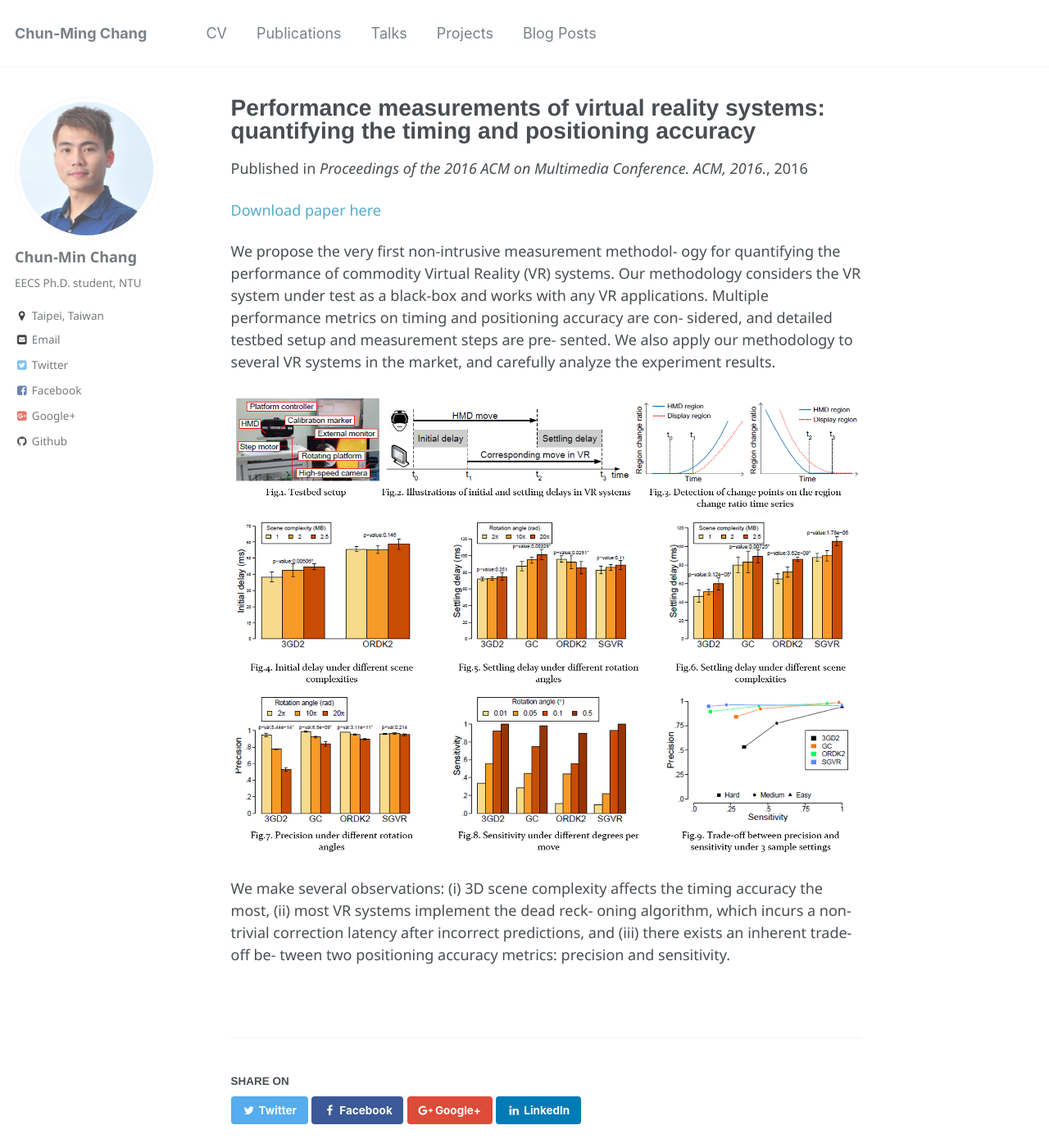
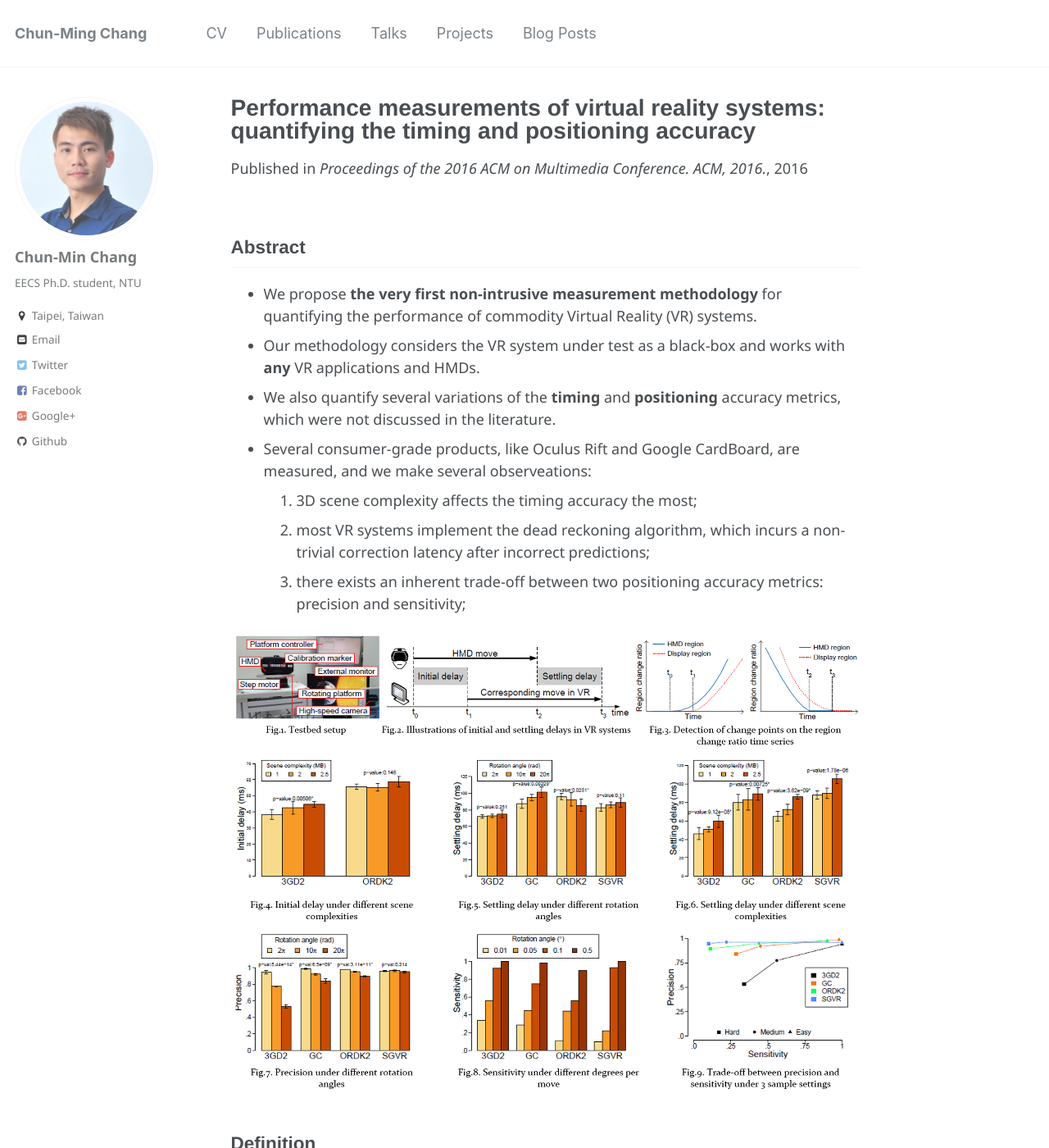
Before and after one commit to NothingHard/NothingHard.github.io, a Jekyll site: the page built from _publications/2_2016-04-30-ACM_MM16_cmc.md, in a window 1280 px wide and 1400 px high. Shown: the whole window at 82% size. Built offline with Jekyll 4.4.1, drawn with Linux system fonts in a browser that asks for light colours; some of the changed text lies outside the part shown.

Commit message:
ACM_MM16

```diff
--- a/_publications/2_2016-04-30-ACM_MM16_cmc.md
+++ b/_publications/2_2016-04-30-ACM_MM16_cmc.md
@@ -8,10 +8,27 @@
 paperurl: 'http://nothinghard.github.io/files/ACM_MM16_cmc.pdf'
 ---
 
-<a href='http://nothinghard.github.io/files/ACM_MM16_cmc.pdf'>Download paper here</a>
-
-We propose the very first non-intrusive measurement methodol- ogy for quantifying the performance of commodity Virtual Reality (VR) systems. Our methodology considers the VR system under test as a black-box and works with any VR applications. Multiple performance metrics on timing and positioning accuracy are con- sidered, and detailed testbed setup and measurement steps are pre- sented. We also apply our methodology to several VR systems in the market, and carefully analyze the experiment results.
+## Abstract
+- We propose **the very first non-intrusive measurement methodology** for quantifying the performance of commodity Virtual Reality (VR) systems.
+- Our methodology considers the VR system under test as a black-box and works with **any** VR applications and HMDs.
+- We also quantify several variations of the **timing** and **positioning** accuracy metrics, which were not discussed in the literature.
+- Several consumer-grade products, like Oculus Rift and Google CardBoard, are measured, and we make several observeations:
+	1. 3D scene complexity affects the timing accuracy the most;
+	2. most VR systems implement the dead reckoning algorithm, which incurs a non-trivial correction latency after incorrect predictions;
+	3. there exists an inherent trade-off between two positioning accuracy metrics: precision and sensitivity;
 
 ![image description](../images/mm_all.png)
 
- We make several observations: (i) 3D scene complexity affects the timing accuracy the most, (ii) most VR systems implement the dead reck- oning algorithm, which incurs a non-trivial correction latency after incorrect predictions, and (iii) there exists an inherent trade-off be- tween two positioning accuracy metrics: precision and sensitivity.
+## Definition
+
+## Methodology
+
+## Deck-reckoning
+
+## Results
+- We make several observations:
+	1. 3D scene complexity affects the timing accuracy the most;
+	2. most VR systems implement the dead reckoning algorithm, which incurs a non-trivial correction latency after incorrect predictions;
+	3. there exists an inherent trade-off between two positioning accuracy metrics: precision and sensitivity;
+
+<a href='http://nothinghard.github.io/files/ACM_MM16_cmc.pdf'>Download paper here</a>
```
